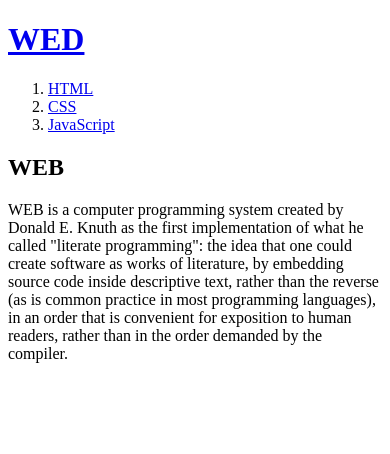
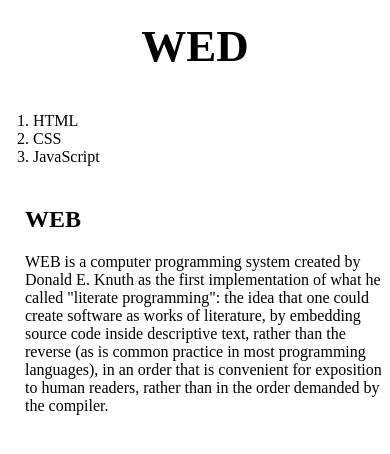
Before and after one commit to qjatjr4479/web2, a plain HTML site: page index.html in a window 390 px wide. Drawn offline with Linux system fonts and the light colour scheme.

Commit message:
Add files via upload

```diff
--- a/index.html
+++ b/index.html
@@ -1,17 +1,62 @@
-<!doctype html>
+<!DOCTYPE html>
 <html>
 <head>
 	<title>WEB1 - Welcome</title>
-	<meta charset="html">
+	<meta charset="utf-8">
+	<style>
+	a {
+		color:black;
+	        text-decoration:none;
+	}
+	h1 {
+	        font-size:45px;
+	        text-align:center;
+	        border-bottom:1px solid gray;
+	        margin:0;
+	        padding:20px;
+	}
+	ol {
+		border-right:1px solid gray;
+		width:100px;
+		margin:0;
+		padding:20px;
+	}
+	#grid ol{
+		padding-left:33px
+	}
+	body {
+		margin:0;
+	}
+	#grid {
+		display:grid;
+		grid-template-columns:150px 1fr;
+	}
+	#grid #article{
+		padding-left:25px;
+	}
+	@media(max-width:800px){
+		#grid {
+			display: block;
+		}
+		ol{
+			border-right:none;
+		}
+		h1{
+			border-bottom:none;
+		}
+	}
+	</style>
 </head>
 	<h1><a href="index.html" target="_blank" title="index">WED</a></h1>
 <body>
+<div id="grid">
 	<ol>
 		<li><a href="1.html" target="_blank"> HTML </a></li>
 		<li><a href="2.html" target="_blank"> CSS </a></li>
 		<li><a href="3.html" target="_blank"> JavaScript </a></li>
 	</ol>
 
+	<div id="article">
 		<h2>WEB</h2>
 		<p>
 		WEB is a computer programming system created by Donald E. Knuth as the first implementation of what he called
@@ -19,5 +64,7 @@ WEB is a computer programming system created by Donald E. Knuth as the first imp
 		inside descriptive text, rather than the reverse (as is common practice in most programming languages),
 		in an order that is convenient for exposition to human readers, rather than in the order demanded by the compiler.
 		</p>
+	</div>
+</div>
 </body>
 </html>
```
Also changed, not shown: 1.html (+53 -0 lines), 2.html (+11 -0 lines), 3.html (+48 -1 lines). Lines whose indentation alone changed are shown as unchanged.
